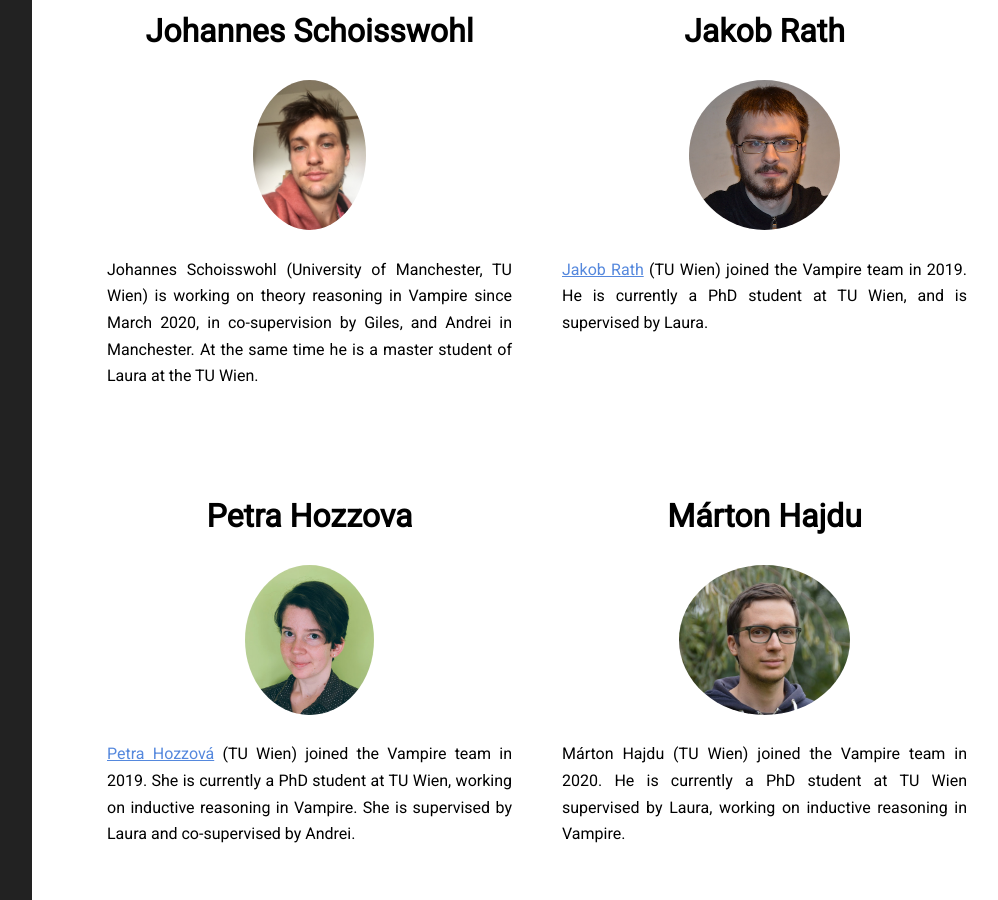
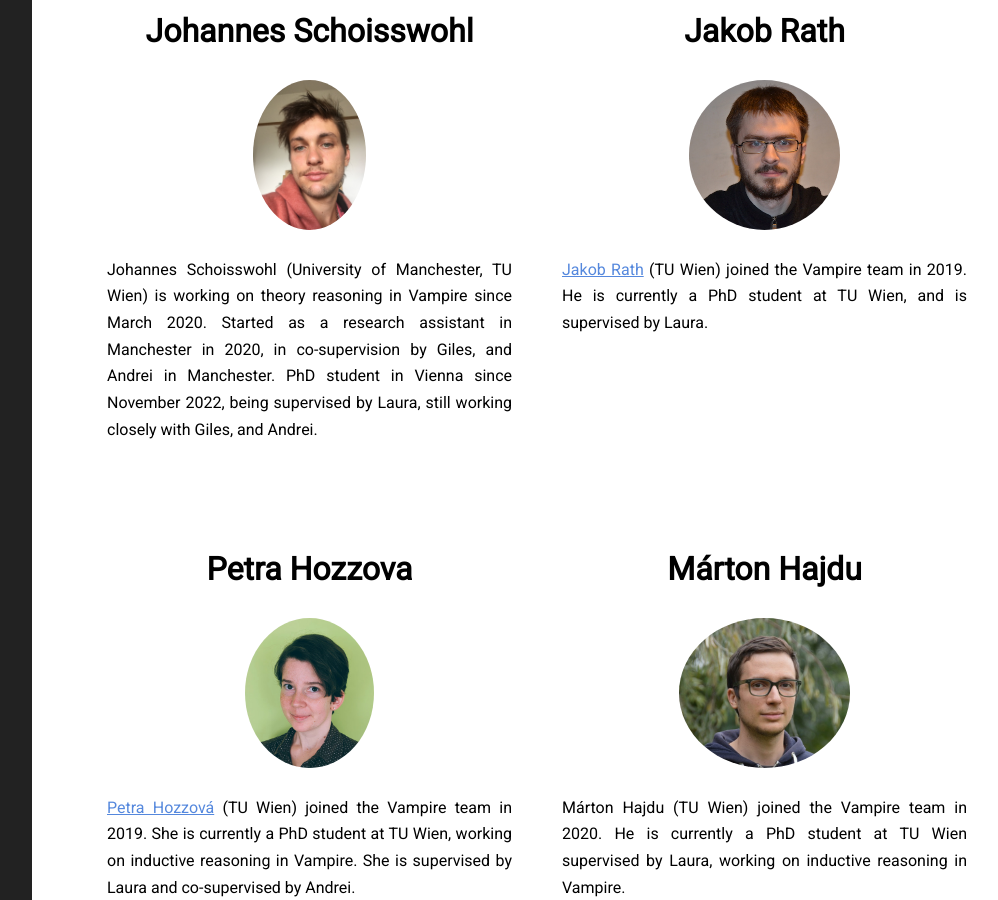
Before and after one commit to vprover/vprover.github.io, a Jekyll site: the page built from team.html, in a window 1280 px wide and 900 px high, scrolled down 1872 px. Shown: the whole window, without its empty margins (268-1266 px from the left). Built offline with Jekyll 4.4.1, drawn with Linux system fonts in a browser that asks for light colours.

Commit message:
Update team.html

```diff
--- a/team.html
+++ b/team.html
@@ -71,8 +71,9 @@
 <h2>Johannes Schoisswohl</h2>
 <img alt="Johannes Schoisswohl" src="/img/joe.jpg">
 <p>
-{{ schoisswohl }} (University of Manchester, TU Wien) is working on theory reasoning in Vampire since March 2020, in co-supervision by Giles, and Andrei in Manchester.
-  At the same time he is a master student of Laura at the TU Wien.
+{{ schoisswohl }} (University of Manchester, TU Wien) is working on theory reasoning in Vampire since March 2020.
+  Started as a research assistant in Manchester in 2020, in co-supervision by Giles, and Andrei in Manchester.
+  PhD student in Vienna since November 2022, being supervised by Laura, still working closely with Giles, and Andrei.
 </p>
 </li>
 
```
